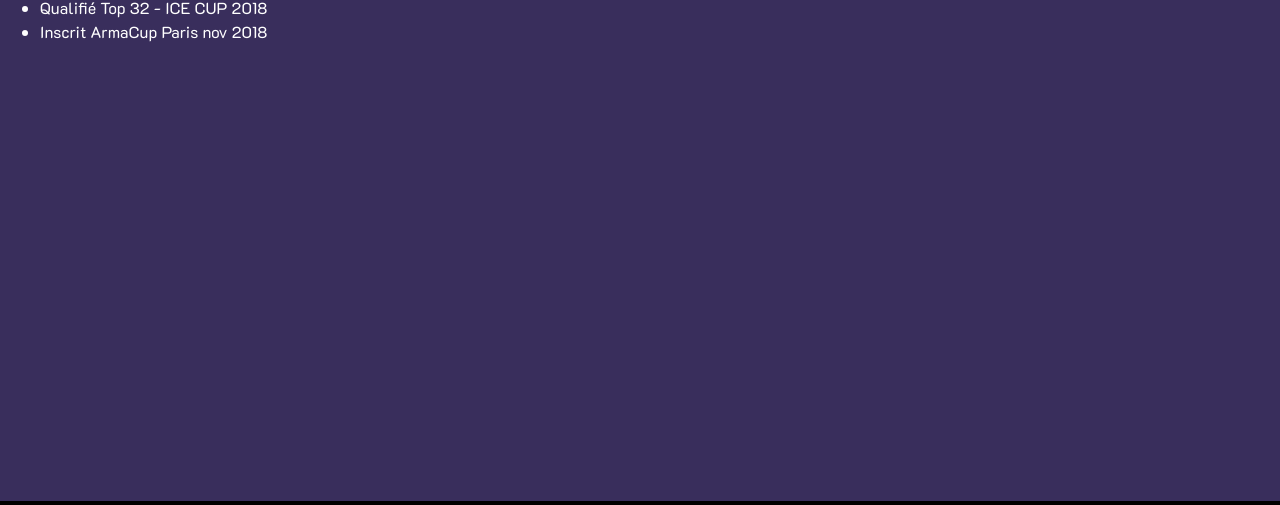
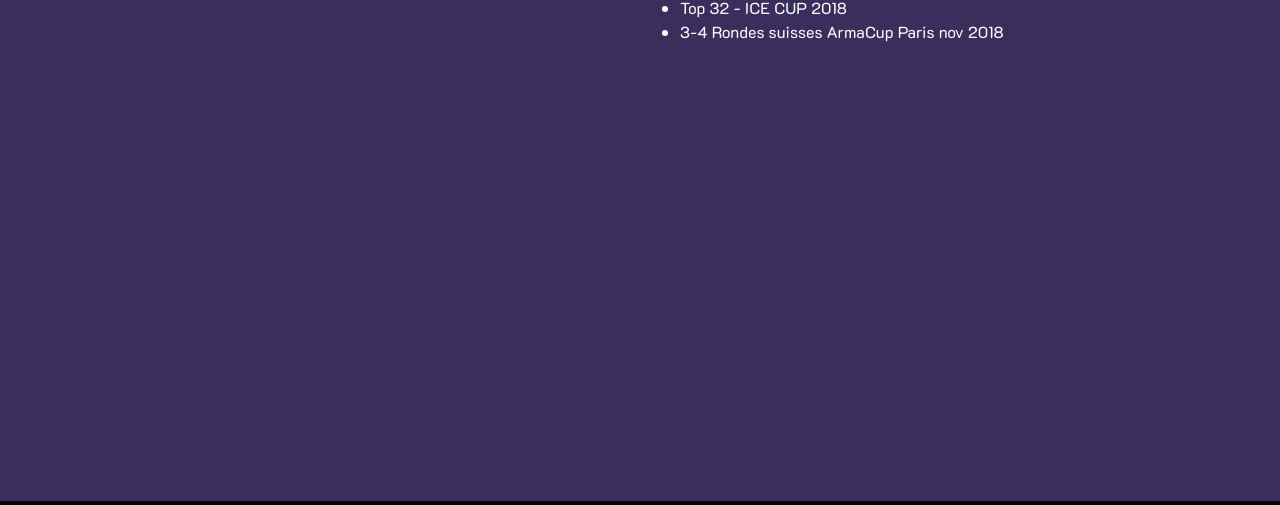
Before and after one commit to DysterBjorn/DysterBjorn.github.io, a plain HTML site: page résultats.html in a window 1280 px wide. Shown: the part 224-729 px from the top of the page. Drawn offline with nearby package versions, Linux system fonts and the light colour scheme.

Commit message:
Update résultats.html

```diff
--- a/résultats.html
+++ b/résultats.html
@@ -50,14 +50,14 @@
 	<section>
 		<h2>En cours</h2>
 		<ul class="results">
-			<li>Qualifié Top 32 - ICE CUP 2018</li>
-			<li>Inscrit ArmaCup Paris nov 2018</li>
+
 		</ul>
 	</section>
 	<aside>
 		<h2>Précedents</h2>
 		<ul class="results">
-
+			<li>Top 32 - ICE CUP 2018</li>
+			<li>3-4 Rondes suisses ArmaCup Paris nov 2018</li>
 		</ul>
 	</aside>
 	<footer>
```
